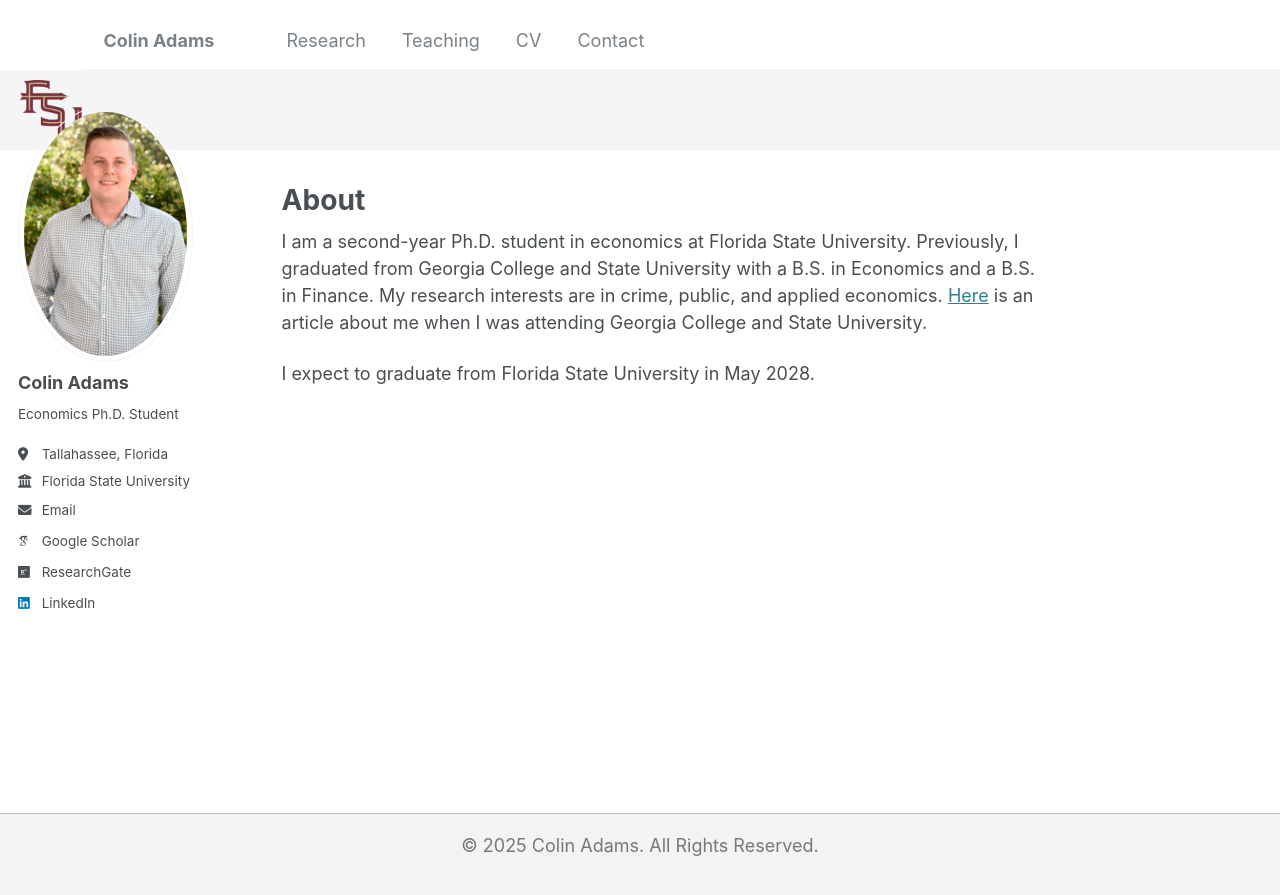
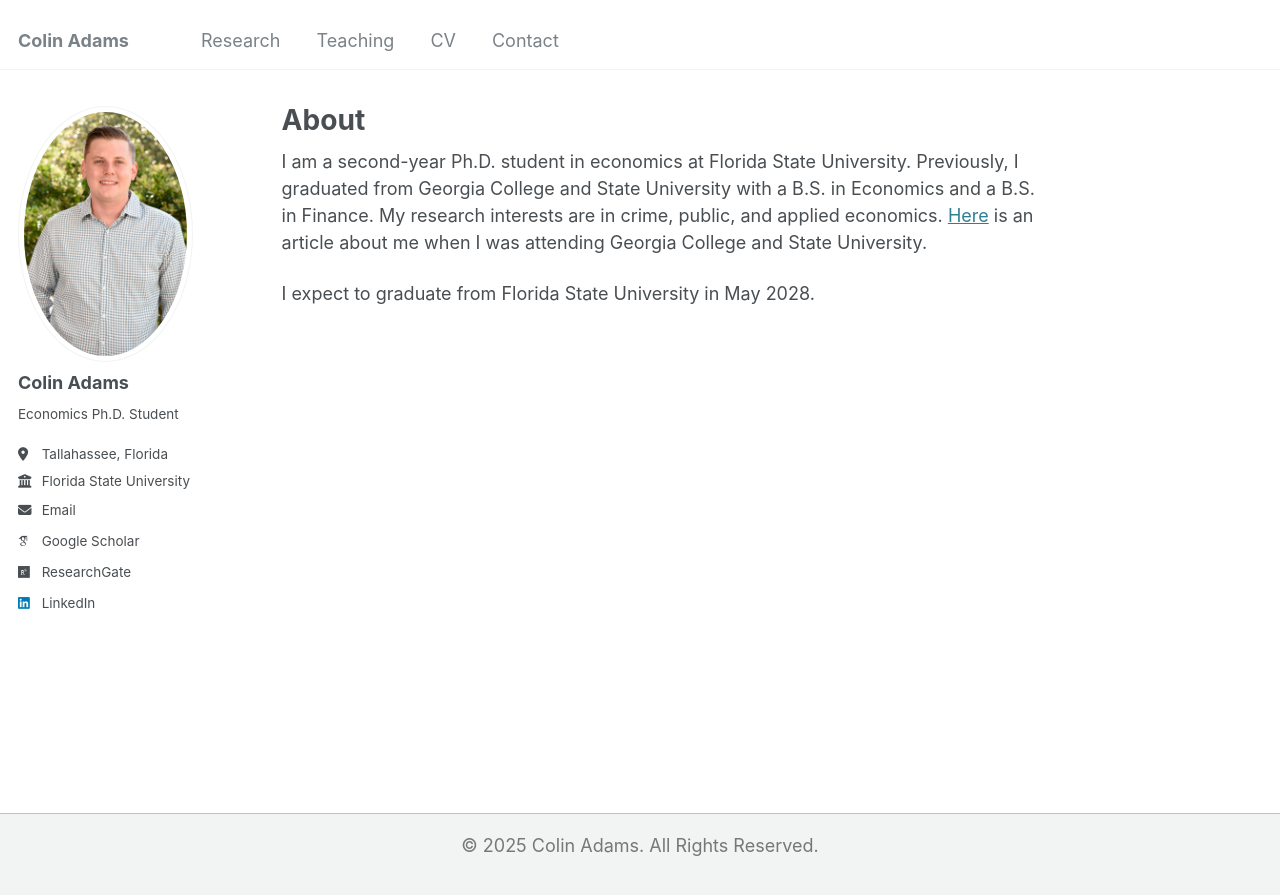
Before and after one commit to Zach-Gooch/Zach-Gooch.github.io, a Jekyll site: the page built from _pages/about.md, in a window 1280 px wide. Shown: the top 895 px of the page. Built offline with Jekyll 4.4.1, drawn with Linux system fonts in a browser that asks for light colours; some web fonts are replaced.

Commit message:
Update default.html

```diff
--- a/_layouts/default.html
+++ b/_layouts/default.html
@@ -14,22 +14,8 @@ layout: compress
   <body>
 
     {% include browser-upgrade.html %}
+    {% include masthead.html %}
 
-    <!-- Custom Header -->
-    <header style="background-color: #f5f5f5; padding: 10px 20px;">
-      <div style="display: flex; align-items: flex-start; justify-content: space-between;">
-        <!-- Left: FSU Logo -->
-        <div style="flex-shrink: 0;">
-          <img src="/images/FSU Logo.png" alt="FSU Logo" style="height: 60px;">
-        </div>
-        <!-- Right: Navigation Links -->
-        <div style="flex-grow: 1; text-align: right;">
-          {% include masthead.html %}
-        </div>
-      </div>
-    </header>
-
-    <!-- Page Content -->
     {{ content }}
 
     <!-- Footer -->
```
